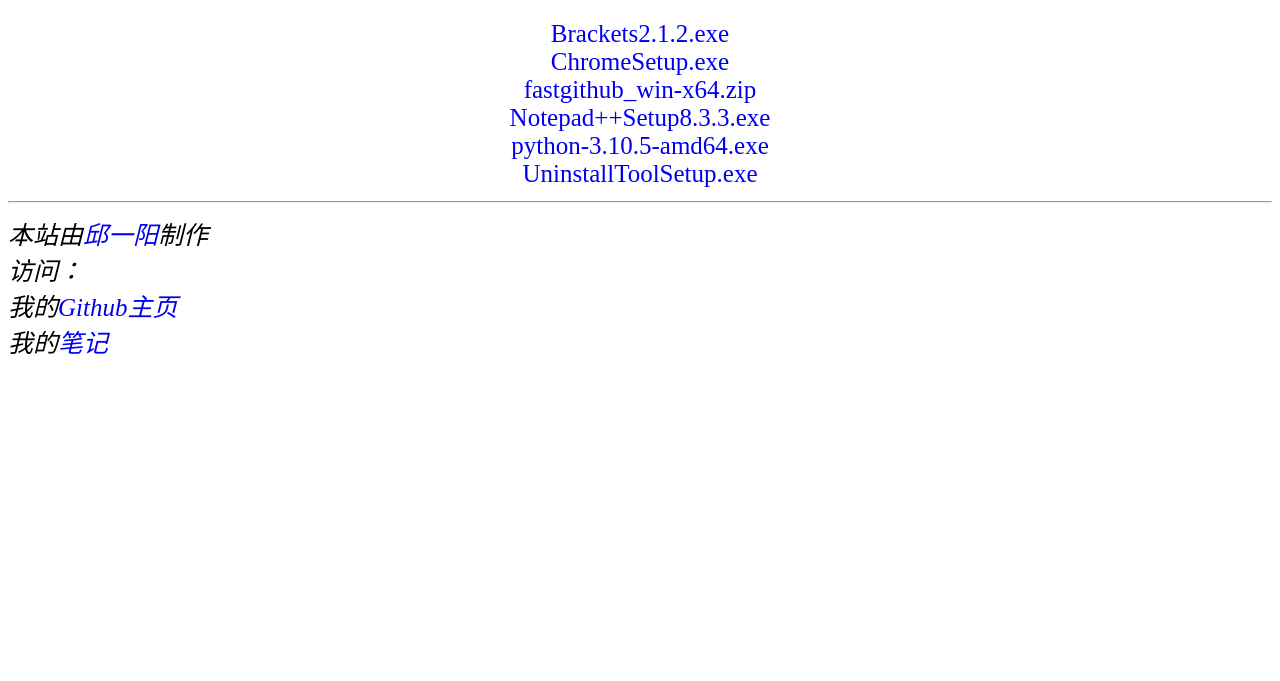
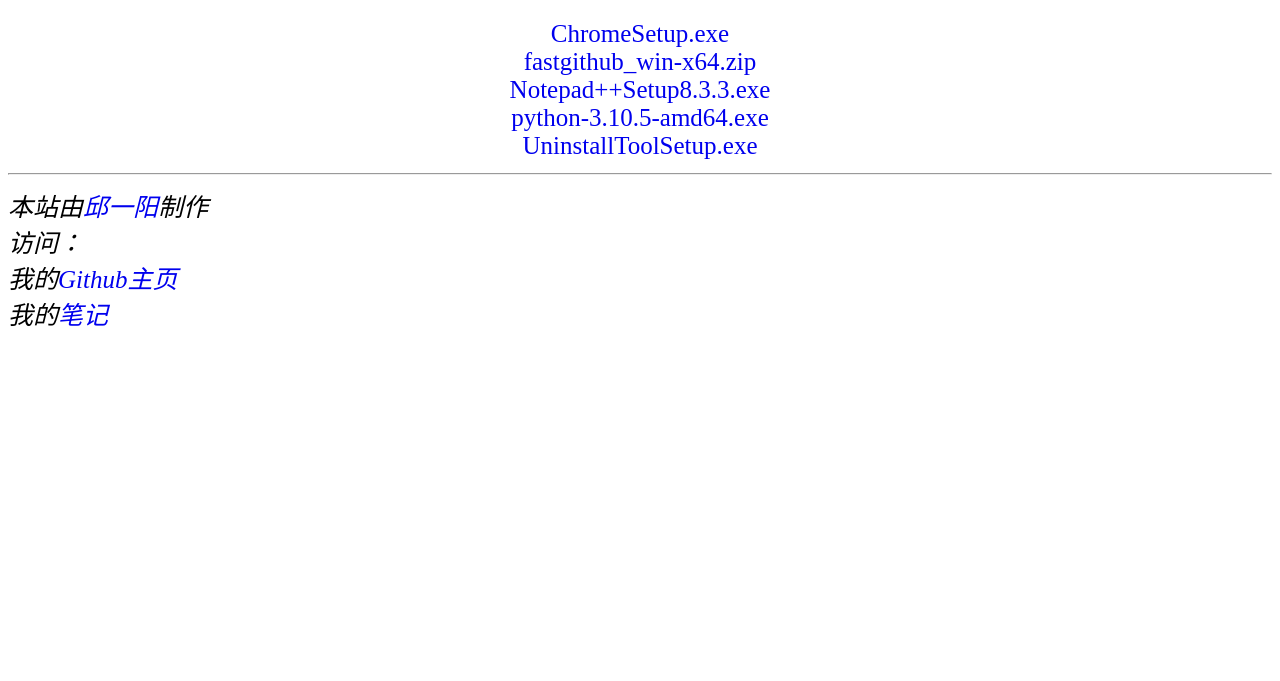
Before and after one commit to qiuyiyang0521/qiuyiyang0521.github.io, a plain HTML site: page pages/downloads.html in a window 1280 px wide. Shown: the part 119-800 px from the top of the page. Drawn offline with Linux system fonts and the light colour scheme.

Commit message:
Update downloads.html

```diff
--- a/pages/downloads.html
+++ b/pages/downloads.html
@@ -9,9 +9,6 @@
 
 	<body>
 		<h1>下载</h1>
-		<a href="../downloads/Brackets2.1.2.exe" download="Brackets.2.1.2" style="text-decoration: none">
-			Brackets2.1.2.exe</a>
-		<br />
 		<a href="../downloads/ChromeSetup.exe" download="ChromeSetup" style=" text-decoration: none">ChromeSetup.exe</a>
 		<br />
 		<a href=" ../downloads/fastgithub_win-x64.zip" download="fastgithub_win-x64"
```
